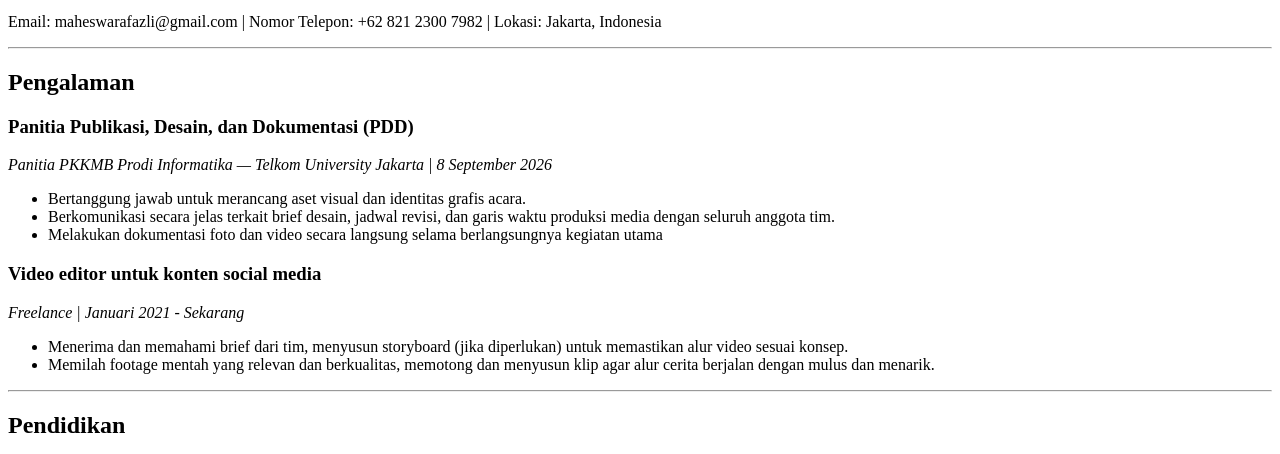
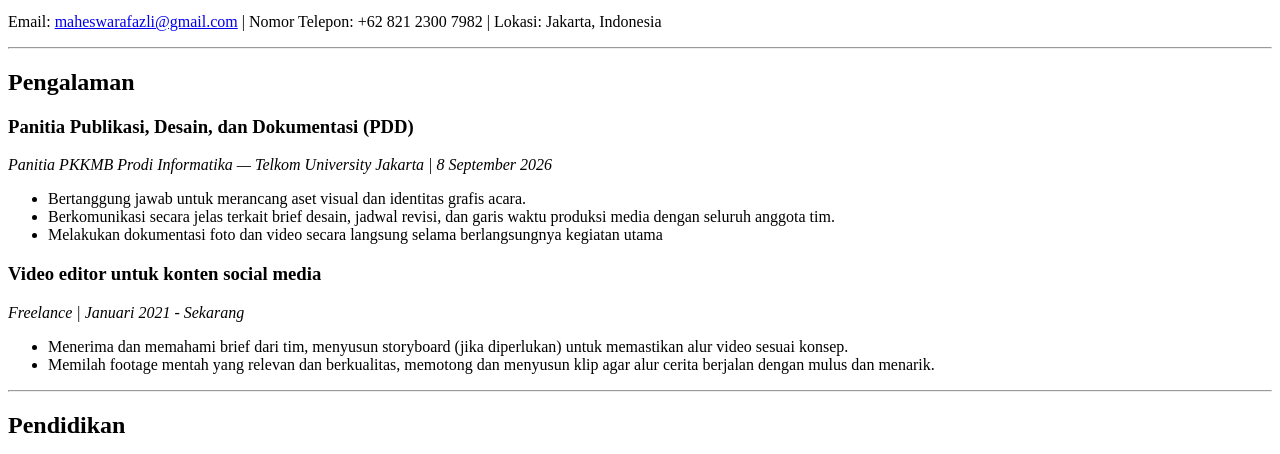
Before and after one commit to Kusanagii14/CVFAZLI, a plain HTML site: page index.html in a window 1280 px wide. Shown: the part 346-800 px from the top of the page. Drawn offline with Linux system fonts and the light colour scheme.

Commit message:
Update index.html

```diff
--- a/index.html
+++ b/index.html
@@ -26,7 +26,7 @@
         </section>
 
         <p>
-            Email: <a> </a>maheswarafazli@gmail.com</a> |
+            Email: <a href="mailto:maheswarafazli@gmail.com">maheswarafazli@gmail.com</a> |
             Nomor Telepon: +62 821 2300 7982 |
             Lokasi: Jakarta, Indonesia
         </p>
```
